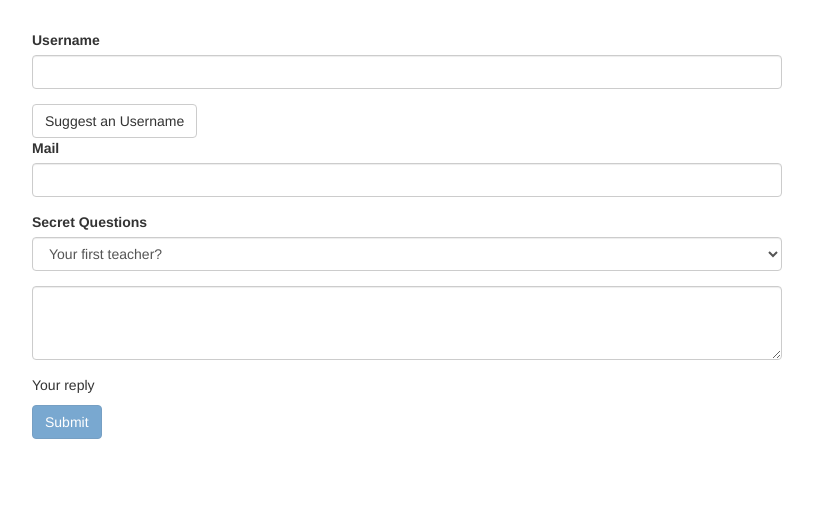
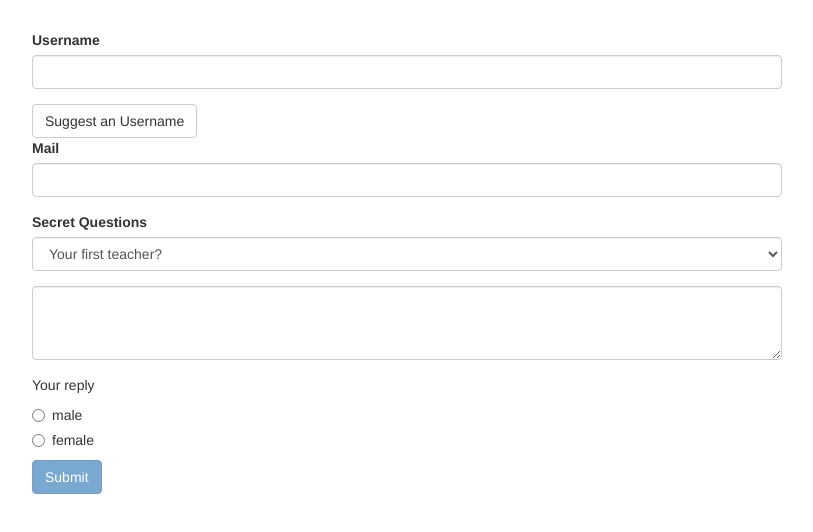
Before and after one commit to stefanbolcs/handlingFormsInAngularApps-angular, an Angular app in the folder forms-td-start/: page / in a window 1280 px wide. Shown: the top 532 px of the page, without its empty margins (233-1046 px from the left). Built offline with nearby package versions, Linux system fonts and the light colour scheme.

Commit message:
using radio buttons  by two way data binding

```diff
--- a/forms-td-start/src/app/app.component.html
+++ b/forms-td-start/src/app/app.component.html
@@ -26,6 +26,17 @@
           <textarea name="questionAnswer" rows="3" class="form-control" [(ngModel)]="answer"></textarea>
         </div>
         <p>Your reply {{ answer }}</p>
+        <div class="radio" *ngFor="let gender of genders">
+          <label>
+            <input
+            type="radio"
+            name="gender"
+            ngModel
+            [value]="gender"
+            >
+            {{ gender }}
+          </label>
+        </div>
         <button
         class="btn btn-primary"
         type="submit"
--- a/forms-td-start/src/app/app.component.ts
+++ b/forms-td-start/src/app/app.component.ts
@@ -10,6 +10,7 @@ export class AppComponent {
   @ViewChild('f',{static:false}) signupForm:NgForm;
   defaultQuestion = 'teacher';
   answer = '';
+  genders = ['male','female'];
 
   suggestUserName() {
     const suggestedName = 'Superuser';
```
